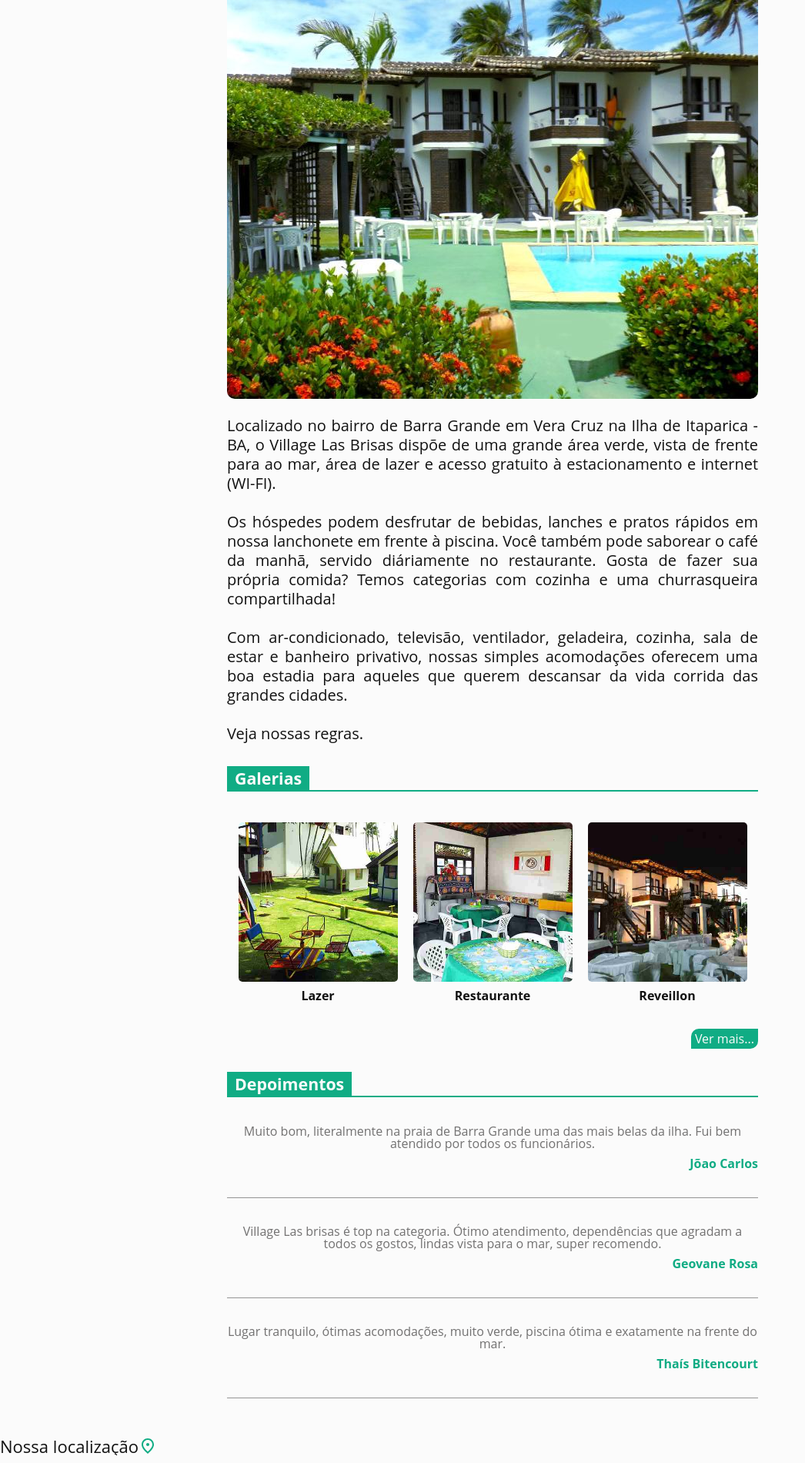
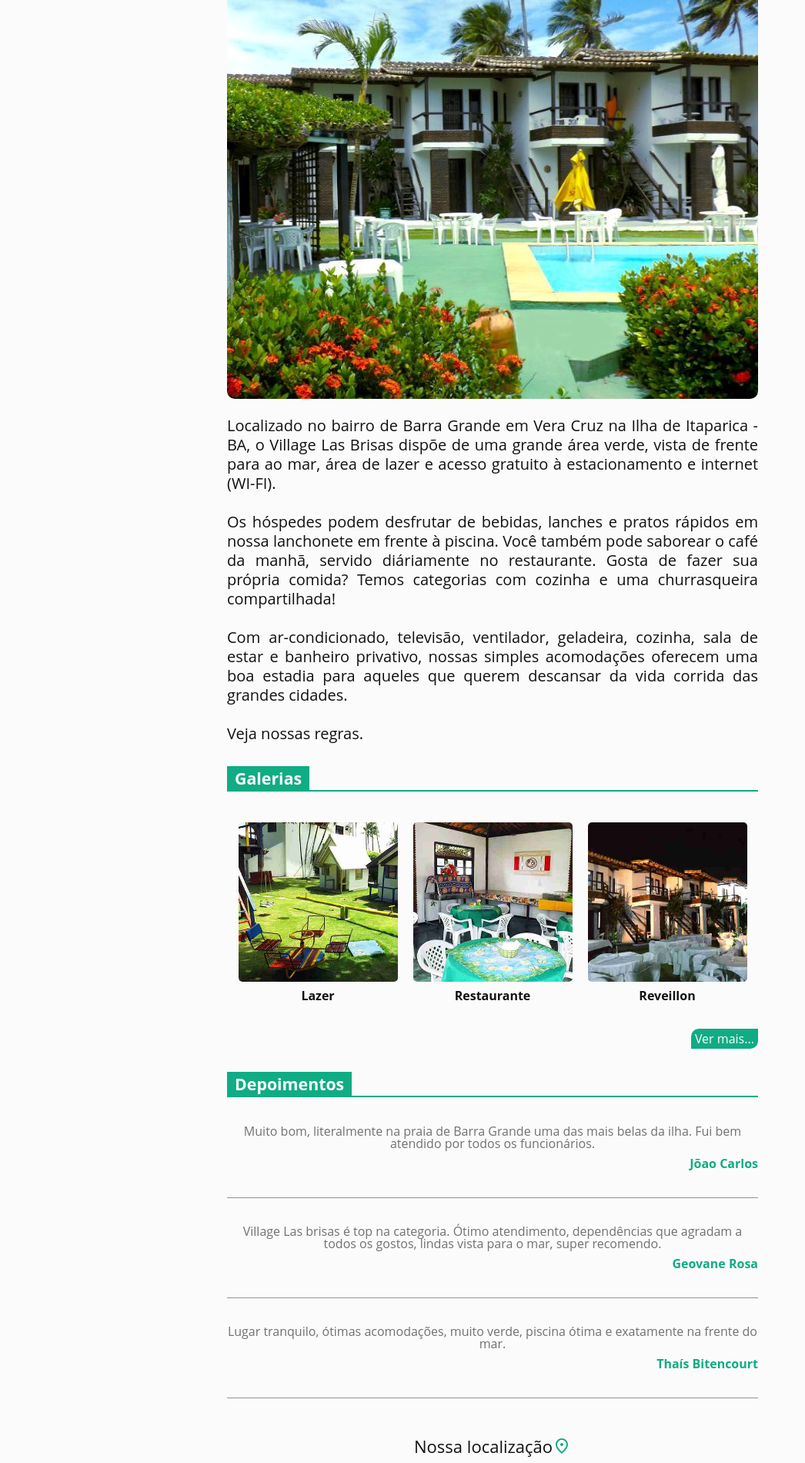
Before and after one commit to villagelasbrisas/villagelasbrisas.com.br, a PHP site: page / in a window 1280 px wide. Shown: the part 802-2702 px from the top of the page at 77% size, without its empty margins (0-1046 px from the left). Run offline with PHP 8.4, Linux system fonts and the light colour scheme; data that the repository does not hold is empty; some libraries are stand-ins or nearby versions.

Commit message:
:lipstick: Fixed map title

```diff
--- a/Views/pages/templates/footer.php
+++ b/Views/pages/templates/footer.php
@@ -38,13 +38,11 @@
             </section>
 
             <div id="map">
-                <div class="aos">
-                    <div id="map-header" class="aos">
-                        <a href="https://goo.gl/maps/hRRAmpsSShMK7qVC8" data-aos="flip-down" data-aos-duration="500" data-aos-delay="700">
-                            Nossa localização
-                            <img src="'. INCLUDE_PATH_FULL .'img/icons/location.svg" alt="Localização" >
-                        </a>
-                    </div>
+                <div id="map-header">
+                    <a href="https://goo.gl/maps/hRRAmpsSShMK7qVC8" data-aos="flip-down" data-aos-duration="500" data-aos-delay="700">
+                        Nossa localização
+                        <img src="'. INCLUDE_PATH_FULL .'img/icons/location.svg" alt="Localização" >
+                    </a>
                 </div>
 
                 <iframe id="google-maps"></iframe>
```
